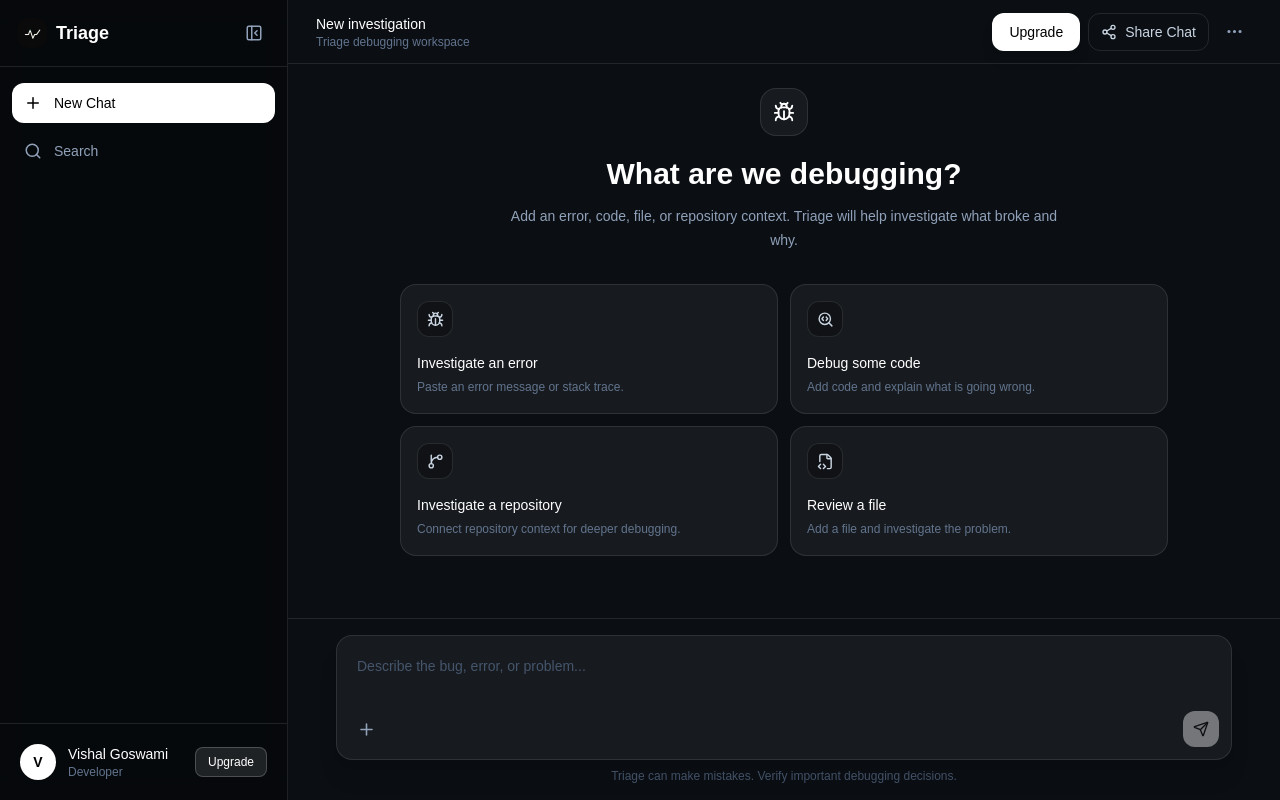
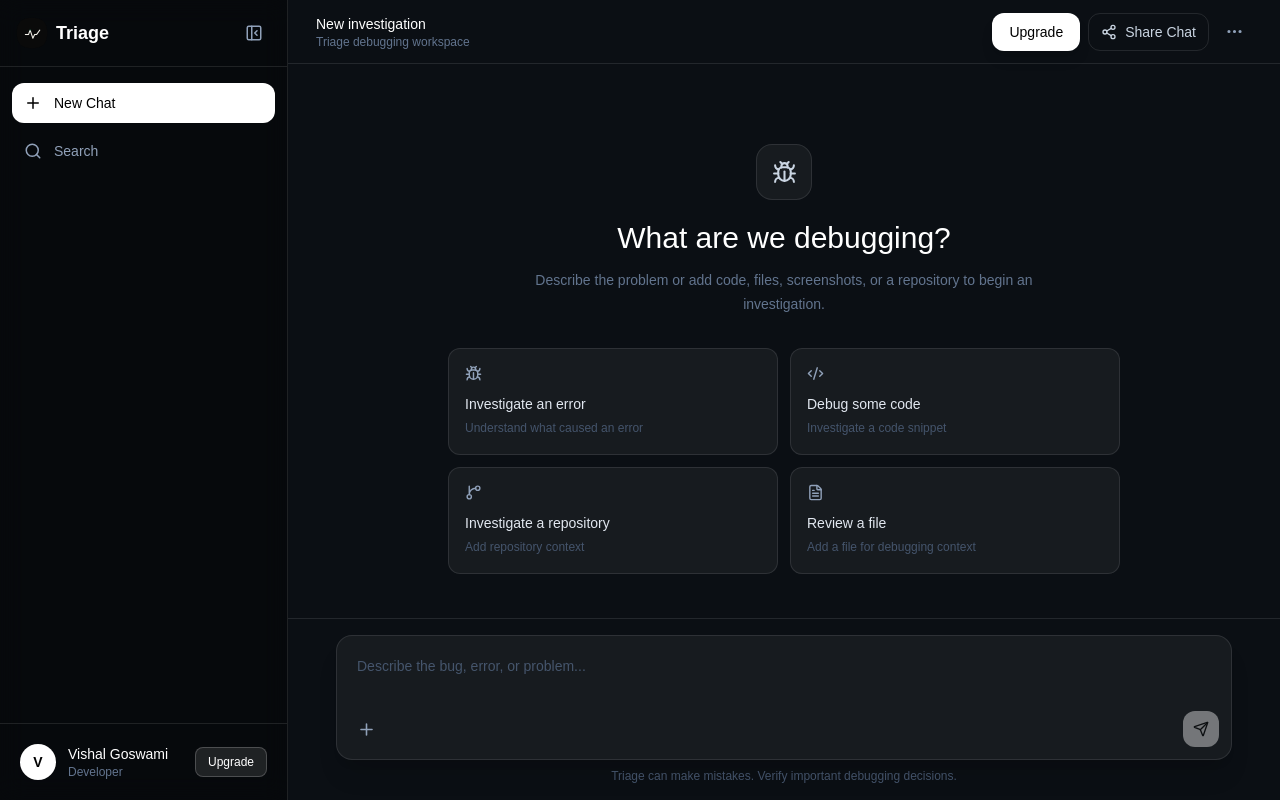
Before and after one commit to vishalgoswami2007/Triage, a React app in the folder frontend/: page /dashboard in a window 1280 px wide. Built offline with nearby package versions, Linux system fonts and the light colour scheme; the HTML template or start-up script is replaced by a standard one.

Commit message:
feat: display chat attachments and previews

```diff
--- a/frontend/src/components/dashboard/ChatArea.jsx
+++ b/frontend/src/components/dashboard/ChatArea.jsx
@@ -1,38 +1,17 @@
 import { useEffect, useRef } from "react";
-
 import {
   Bug,
+  Code2,
+  FileText,
+  GitBranch,
+  Image,
   User,
-  SearchCode,
-  GitBranch,
-  FileCode2,
 } from "lucide-react";
+
+import { FaGithub } from "react-icons/fa";
 
 function ChatArea({ messages }) {
   const bottomRef = useRef(null);
-
-  const suggestions = [
-    {
-      icon: Bug,
-      title: "Investigate an error",
-      description: "Paste an error message or stack trace.",
-    },
-    {
-      icon: SearchCode,
-      title: "Debug some code",
-      description: "Add code and explain what is going wrong.",
-    },
-    {
-      icon: GitBranch,
-      title: "Investigate a repository",
-      description: "Connect repository context for deeper debugging.",
-    },
-    {
-      icon: FileCode2,
-      title: "Review a file",
-      description: "Add a file and investigate the problem.",
-    },
-  ];
 
   useEffect(() => {
     bottomRef.current?.scrollIntoView({
@@ -41,104 +20,256 @@
   }, [messages]);
 
   return (
-    <section className="flex-1 overflow-y-auto px-5 py-6 md:px-8">
-      <div className="mx-auto w-full max-w-3xl">
+    <div className="flex-1 overflow-y-auto">
+      <div className="mx-auto flex min-h-full w-full max-w-4xl flex-col px-4 py-8 md:px-6">
 
         {/* Empty State */}
-        {messages.length === 0 && (
-          <div className="flex min-h-full flex-col justify-center">
+        {messages.length === 0 ? (
+          <div className="flex flex-1 flex-col items-center justify-center py-12 text-center">
 
-            <div className="text-center">
-              <div className="mx-auto flex h-12 w-12 items-center justify-center rounded-2xl border border-white/10 bg-white/5">
-                <Bug size={22} />
-              </div>
-
-              <h2 className="mt-5 text-3xl font-semibold text-white">
-                What are we debugging?
-              </h2>
-
-              <p className="mx-auto mt-3 max-w-xl text-sm leading-6 text-slate-400">
-                Add an error, code, file, or repository context. Triage will
-                help investigate what broke and why.
-              </p>
+            <div className="mb-5 flex h-14 w-14 items-center justify-center rounded-2xl border border-white/10 bg-white/5">
+              <Bug
+                size={25}
+                className="text-slate-300"
+              />
             </div>
 
-            {/* Suggestion Cards */}
-            <div className="mt-8 grid gap-3 sm:grid-cols-2">
-              {suggestions.map((item) => {
-                const Icon = item.icon;
+            <h1 className="text-2xl font-medium text-white md:text-3xl">
+              What are we debugging?
+            </h1>
 
-                return (
-                  <button
-                    key={item.title}
-                    type="button"
-                    className="group rounded-2xl border border-white/10 bg-white/5 p-4 text-left transition-all duration-300 hover:-translate-y-1 hover:border-white/20 hover:bg-white/10 hover:shadow-xl"
-                  >
-                    <div className="flex h-9 w-9 items-center justify-center rounded-xl border border-white/10 bg-black/30">
-                      <Icon
-                        size={17}
-                        className="text-slate-300 transition group-hover:text-white"
-                      />
-                    </div>
+            <p className="mt-3 max-w-lg text-sm leading-6 text-slate-500">
+              Describe the problem or add code,
+              files, screenshots, or a repository
+              to begin an investigation.
+            </p>
 
-                    <h3 className="mt-4 text-sm font-medium text-white">
-                      {item.title}
-                    </h3>
+            {/* Suggestions */}
+            <div className="mt-8 grid w-full max-w-2xl grid-cols-1 gap-3 sm:grid-cols-2">
 
-                    <p className="mt-1 text-xs leading-5 text-slate-500">
-                      {item.description}
-                    </p>
-                  </button>
-                );
-              })}
+              <SuggestionCard
+                icon={<Bug size={17} />}
+                title="Investigate an error"
+                description="Understand what caused an error"
+              />
+
+              <SuggestionCard
+                icon={<Code2 size={17} />}
+                title="Debug some code"
+                description="Investigate a code snippet"
+              />
+
+              <SuggestionCard
+                icon={<GitBranch size={17} />}
+                title="Investigate a repository"
+                description="Add repository context"
+              />
+
+              <SuggestionCard
+                icon={<FileText size={17} />}
+                title="Review a file"
+                description="Add a file for debugging context"
+              />
+
             </div>
-
           </div>
-        )}
-
-        {/* Active Messages */}
-        {messages.length > 0 && (
-          <div className="space-y-6">
+        ) : (
+          /* Messages */
+          <div className="space-y-8 pb-4">
 
             {messages.map((message) => (
               <div
                 key={message.id}
                 className="flex justify-end"
               >
-                <div className="max-w-2xl">
+                <div className="flex max-w-3xl items-start gap-3">
 
-                  {/* User */}
-                  <div className="mb-2 flex items-center justify-end gap-2">
+                  {/* Message Content */}
+                  <div className="min-w-0">
 
-                    <span className="text-xs text-slate-500">
-                      You
-                    </span>
+                    {/* Attachments */}
+                    {message.attachments?.length > 0 && (
+                      <div className="mb-2 flex flex-wrap justify-end gap-2">
 
-                    <div className="flex h-7 w-7 items-center justify-center rounded-full bg-white text-black">
-                      <User size={14} />
-                    </div>
+                        {message.attachments.map(
+                          (attachment) => (
+                            <AttachmentCard
+                              key={attachment.id}
+                              attachment={attachment}
+                            />
+                          )
+                        )}
+
+                      </div>
+                    )}
+
+                    {/* Text Message */}
+                    {message.content && (
+                      <div className="ml-auto w-fit max-w-2xl rounded-2xl rounded-tr-md border border-white/10 bg-white/10 px-4 py-3">
+                        <p className="whitespace-pre-wrap overflow-wrap: break-word text-sm leading-6 text-slate-200">
+                          {message.content}
+                        </p>
+                      </div>
+                    )}
 
                   </div>
 
-                  {/* Message Bubble */}
-                  <div className="rounded-2xl rounded-tr-md border border-white/10 bg-white/10 px-4 py-3">
-                    <p className="whitespace-pre-wrap overflow-wrap: break-word text-sm leading-6 text-slate-200">
-                      {message.content}
-                    </p>
+                  {/* User Avatar */}
+                  <div className="flex h-8 w-8 shrink-0 items-center justify-center rounded-full bg-white">
+                    <User
+                      size={15}
+                      className="text-black"
+                    />
                   </div>
 
                 </div>
               </div>
             ))}
 
-            {/* Auto Scroll */}
             <div ref={bottomRef} />
 
           </div>
         )}
 
       </div>
-    </section>
+    </div>
+  );
+}
+
+
+/* Attachment Card */
+
+function AttachmentCard({ attachment }) {
+  // File
+  if (attachment.type === "file") {
+    return (
+      <div className="flex max-w-xs items-center gap-3 rounded-xl border border-white/10 bg-white/5 px-3 py-2.5">
+
+        <div className="flex h-9 w-9 shrink-0 items-center justify-center rounded-lg bg-white/5">
+          <FileText
+            size={17}
+            className="text-slate-400"
+          />
+        </div>
+
+        <div className="min-w-0">
+          <p className="truncate text-xs text-slate-200">
+            {attachment.name}
+          </p>
+
+          <p className="mt-0.5 text-xs text-slate-600">
+            File
+          </p>
+        </div>
+
+      </div>
+    );
+  }
+
+
+  // Screenshot
+  if (attachment.type === "screenshot") {
+    return (
+      <div className="overflow-hidden rounded-xl border border-white/10 bg-white/5 p-1.5">
+
+        {attachment.preview ? (
+          <img
+            src={attachment.preview}
+            alt={attachment.name || "Screenshot"}
+            className="max-h-56 max-w-xs rounded-lg object-cover"
+          />
+        ) : (
+          <div className="flex items-center gap-2 px-3 py-2 text-xs text-slate-400">
+            <Image size={16} />
+            {attachment.name}
+          </div>
+        )}
+
+      </div>
+    );
+  }
+
+
+  // Code
+  if (attachment.type === "code") {
+    return (
+      <div className="w-full max-w-xl overflow-hidden rounded-xl border border-white/10 bg-black/40">
+
+        <div className="flex items-center gap-2 border-b border-white/10 px-4 py-2">
+          <Code2
+            size={15}
+            className="text-slate-500"
+          />
+
+          <span className="text-xs text-slate-500">
+            Code snippet
+          </span>
+        </div>
+
+        <pre className="max-h-64 overflow-auto p-4 text-left text-xs leading-5 text-slate-300">
+          <code>
+            {attachment.content}
+          </code>
+        </pre>
+
+      </div>
+    );
+  }
+
+
+  // GitHub
+  if (attachment.type === "github") {
+    return (
+      <div className="flex max-w-sm items-center gap-3 rounded-xl border border-white/10 bg-white/5 px-4 py-3">
+
+        <div className="flex h-9 w-9 shrink-0 items-center justify-center rounded-lg bg-white/5">
+          <FaGithub className="text-lg text-slate-300" />
+        </div>
+
+        <div className="min-w-0 text-left">
+
+          <p className="text-xs font-medium text-slate-300">
+            GitHub Repository
+          </p>
+
+          <p className="mt-1 truncate text-xs text-slate-600">
+            {attachment.url}
+          </p>
+
+        </div>
+
+      </div>
+    );
+  }
+
+
+  return null;
+}
+
+
+/* Suggestion Card */
+
+function SuggestionCard({
+  icon,
+  title,
+  description,
+}) {
+  return (
+    <div className="rounded-xl border border-white/10 bg-white/5 p-4 text-left transition hover:bg-white/10">
+
+      <div className="mb-3 text-slate-400">
+        {icon}
+      </div>
+
+      <p className="text-sm font-medium text-slate-200">
+        {title}
+      </p>
+
+      <p className="mt-1 text-xs leading-5 text-slate-600">
+        {description}
+      </p>
+
+    </div>
   );
 }
 
```
